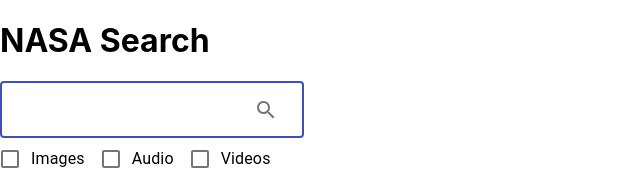
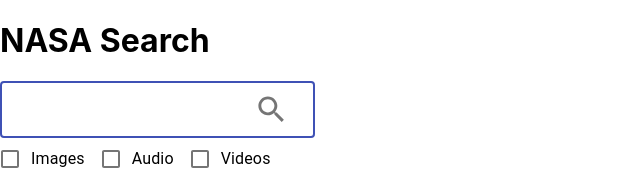
Before and after one commit to sinh343/front-end-tech-challenge, a React (Create React App) app in the folder app/: page / in a window 1280 px wide. Shown: the top 182 px of the page, without its empty margins (0-640 px from the left). Built offline with nearby package versions, Linux system fonts and the light colour scheme.

Commit message:
making the 2 icons a bit more visible

```diff
--- a/app/src/components/AssetTile/index.tsx
+++ b/app/src/components/AssetTile/index.tsx
@@ -27,7 +27,7 @@
         title={title}
         actionIcon={
           <IconButton aria-label={`info about ${title}`} onClick={onClickHandler} onMouseDown={e => e.preventDefault()}>
-            <InfoIcon />
+            <InfoIcon style={{ color: "white" }} />
           </IconButton>
         }
       />
--- a/app/src/components/SearchSection/index.tsx
+++ b/app/src/components/SearchSection/index.tsx
@@ -54,7 +54,7 @@
                 onClick={fetchPreviewIamges}
                 onMouseDown={e => e.preventDefault()}
               >
-                <SearchIcon />
+                <SearchIcon fontSize="large" />
               </IconButton>
             </InputAdornment>
           }
```
